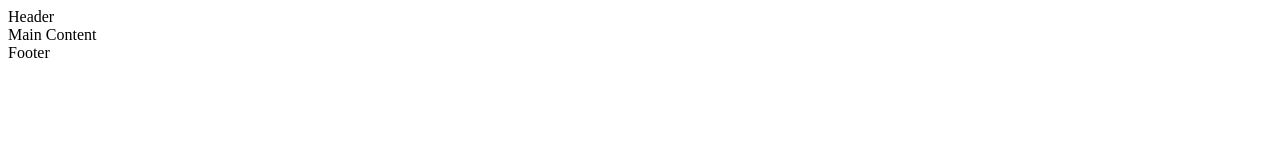
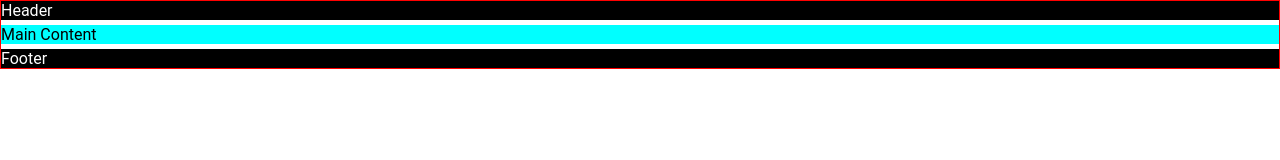
Before and after one commit to JSNavey/JNavey-Personal-Blog, a plain HTML site: page index.html in a window 1280 px wide. Drawn offline with Linux system fonts and the light colour scheme.

Commit message:
Setup stylesheet and draft the lay out

```diff
--- a/index.html
+++ b/index.html
@@ -5,16 +5,19 @@
     <meta http-equiv="X-UA-Compatible" content="IE=edge">
     <meta name="viewport" content="width=device-width, initial-scale=1.0">
     <title>JA'S FAVORITE</title>
+    <link rel="stylesheet" href="style.css">
 </head>
 <body>
-    <div>
-        Header
-    </div>
-    <div>
-        Main Content
-    </div>
-    <div>
-        Footer
+    <div id="wrapper">
+        <div class="header">
+            Header
+        </div>
+        <div class="content">
+            Main Content
+        </div>
+        <div class="footer">
+            Footer
+        </div>
     </div>
 </body>
 </html>
--- a/style.css
+++ b/style.css
@@ -0,0 +1,28 @@
+* {
+    box-sizing: border-box;
+}
+
+/*html {
+    font-size: 62.5%;
+}*/
+
+body {
+    margin: 0;
+    padding: 0;
+    font-family: "Roboto", sans-serif;
+}
+
+#wrapper {
+    display: grid;
+    border: 1px solid red;
+    grid-gap: 5px;
+}
+
+.header, .footer {
+    background-color: black;
+    color: white;
+}
+
+.content {
+    background-color: aqua;
+}
```
